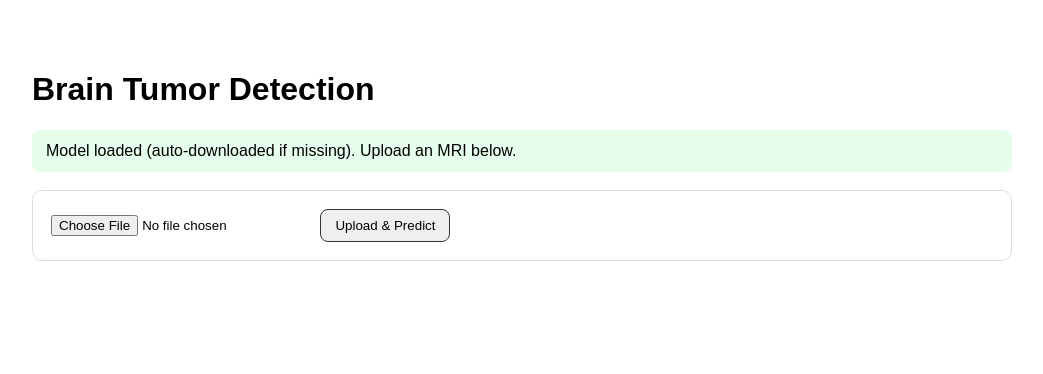
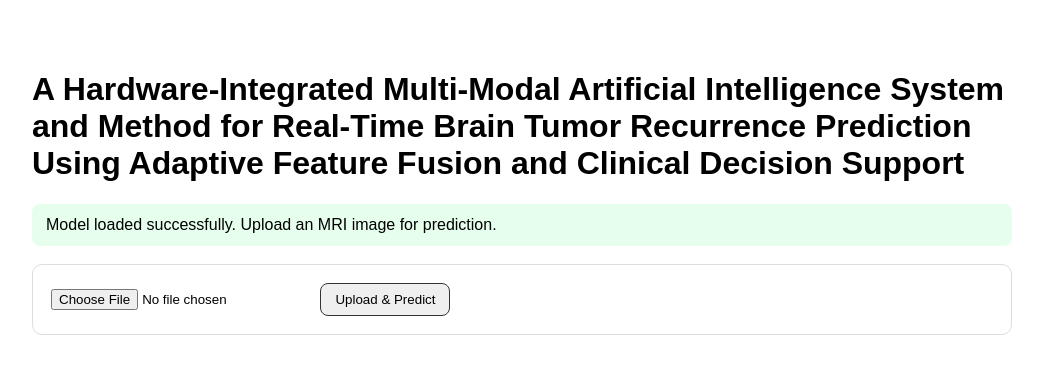
Before and after one commit to Rohitkumar9392/Adaptive-AI-System-for-Brain-Tumor-Recurrence-Prediction, a Python web app: template templates/index.html in a window 1280 px wide. Shown: the top 374 px of the page, without its empty margins (118-1161 px from the left). Run offline with Jinja, Linux system fonts and the light colour scheme; the template is opened without the code that fills it, so the values that code supplies are empty.

Commit message:
Update index.html

```diff
--- a/templates/index.html
+++ b/templates/index.html
@@ -2,7 +2,7 @@
 <html>
 <head>
   <meta charset="utf-8">
-  <title>Brain Tumor Detection</title>
+  <title>Adaptive AI System for Brain Tumor Recurrence Prediction</title>
   <style>
     body { font-family: Arial, sans-serif; max-width: 980px; margin: 30px auto; padding: 20px; }
     .card { border: 1px solid #ddd; padding: 18px; border-radius: 10px; margin-top: 18px; }
@@ -14,8 +14,10 @@
   </style>
 </head>
 <body>
-  <h1>Brain Tumor Detection</h1>
-  <div class="ok">Model loaded (auto-downloaded if missing). Upload an MRI below.</div>
+  <h1>A Hardware-Integrated Multi-Modal Artificial Intelligence System and
+Method for Real-Time Brain Tumor Recurrence Prediction Using
+Adaptive Feature Fusion and Clinical Decision Support</h1>
+  <div class="ok">Model loaded successfully. Upload an MRI image for prediction.</div>
 
   <div class="card">
     <form action="/upload" method="post" enctype="multipart/form-data">
```
